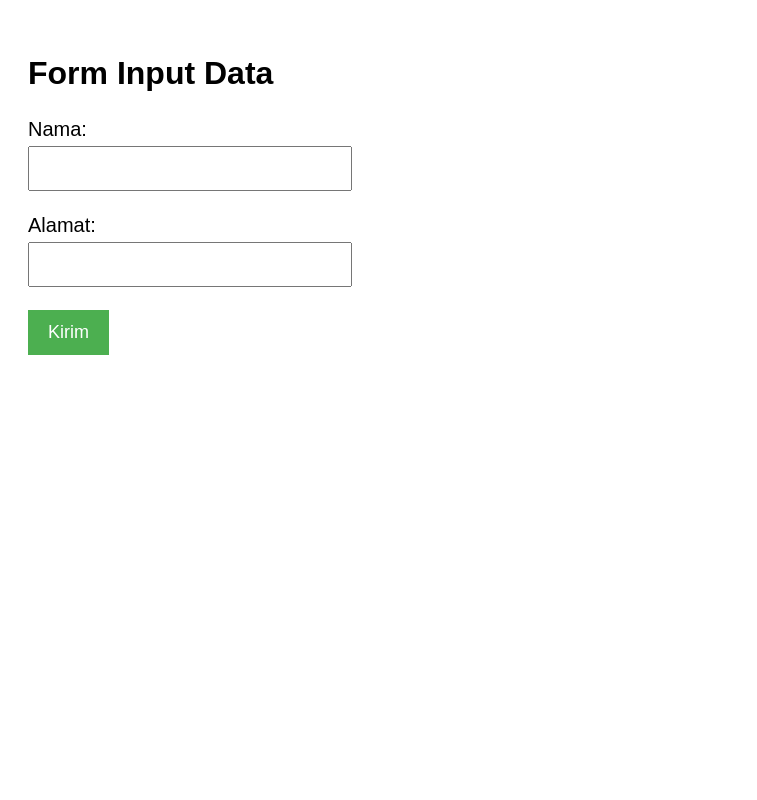
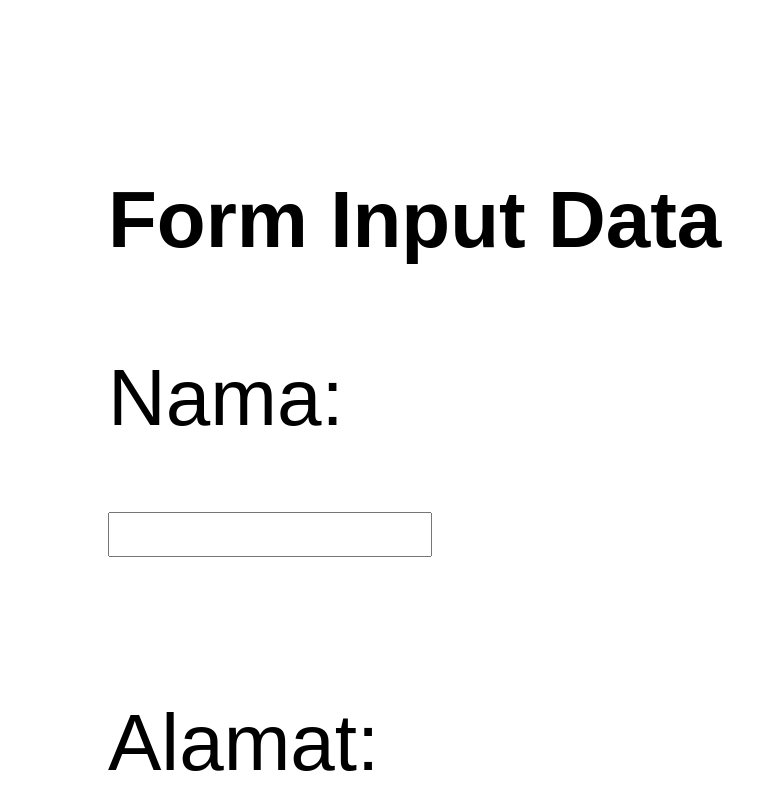
Before and after one commit to risasirtigasaudara-arch/form-project, a website: page index.html in a window 1280 px wide. Shown: the top 800 px of the page, without its empty margins (0-757 px from the left). Drawn offline with Linux system fonts and the light colour scheme.

Commit message:
Update index.html

```diff
--- a/index.html
+++ b/index.html
@@ -7,16 +7,16 @@
   <style>
     body {
       font-family: Arial, sans-serif;
-      font-size: 20px;
-      padding: 20px;
+      font-size: 100px;
+      padding: 100px;
     }
 
     h2 {
-      font-size: 32px;
+      font-size: 80px;
     }
 
     label {
-      font-size: 20px;
+      font-size: 80px;
     }
 
     input {
```
